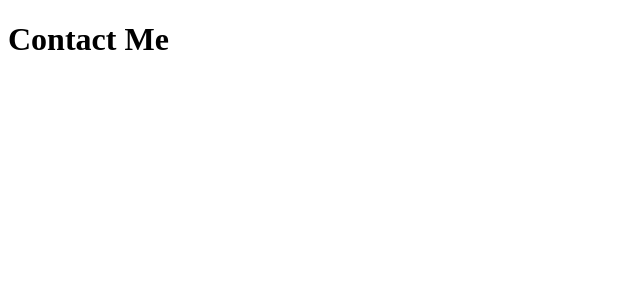
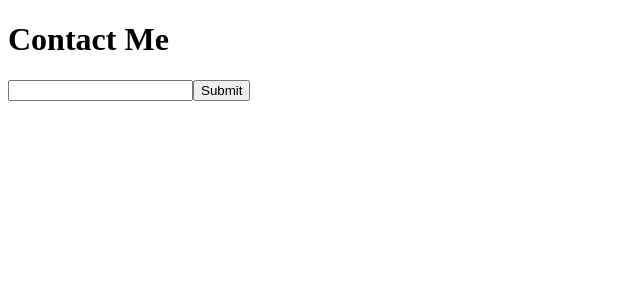
Before and after one commit to tobsirl/next-personal-blog, a Next.js app: page /contact in a window 1280 px wide. Shown: the top 300 px of the page, without its empty margins (0-640 px from the left). Built offline with nearby package versions, Linux system fonts and the light colour scheme.

Commit message:
Next-Personal-Blog Contact page

```diff
--- a/app/contact/page.tsx
+++ b/app/contact/page.tsx
@@ -1,7 +1,28 @@
+'use client'
+import React, { useState } from 'react'
+
 export default function ContactPage() {
+  const [email, setEmail] = useState('')
+
+  const handleSubmit = async(e) => {
+    e.preventDefault()
+    await fetch('/api/contact', {
+      method: 'POST',
+      body: JSON.stringify({ email }),
+      headers: {
+        'Content-Type': 'application/json',
+        'Accept': 'application/json'
+      }
+    })
+  }
+
   return (
     <div>
       <h1>Contact Me</h1>
+      <form onSubmit={handleSubmit}>
+        <input type="email" required value={email} onChange={(e) => setEmail(e.target.value)}/>
+        <button type="submit">Submit</button>
+      </form>
     </div>
   )
 }
--- /dev/null
+++ b/pages/api/contact.ts
@@ -0,0 +1,7 @@
+export default function handler(req, res) {
+  if (req.method === 'POST') {
+    // Process a POST request
+    res.status(200).json({ name: 'John Doe' });
+    console.log('object :>> ', req.body);
+  }
+}
--- a/pages/api/hello.ts
+++ /dev/null
@@ -1,13 +0,0 @@
-// Next.js API route support: https://nextjs.org/docs/api-routes/introduction
-import type { NextApiRequest, NextApiResponse } from 'next'
-
-type Data = {
-  name: string
-}
-
-export default function handler(
-  req: NextApiRequest,
-  res: NextApiResponse<Data>
-) {
-  res.status(200).json({ name: 'John Doe' })
-}
--- a/pages/api/user/me.ts
+++ /dev/null
@@ -1,5 +0,0 @@
-import type { NextApiRequest, NextApiResponse } from 'next';
-
-export default function name(req: NextApiRequest, res: NextApiResponse) {
-  res.json({ data: { me: true } });
-}
```
